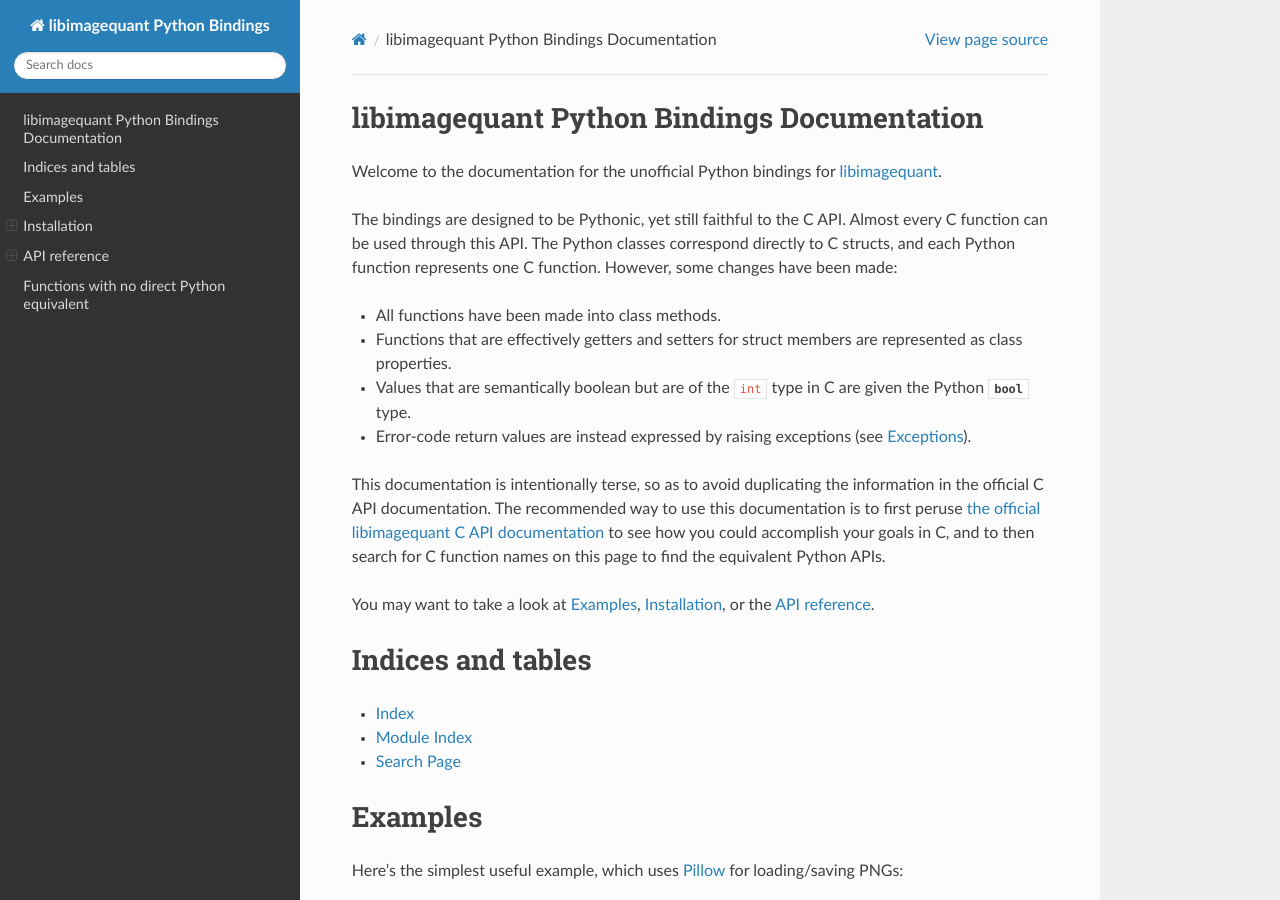
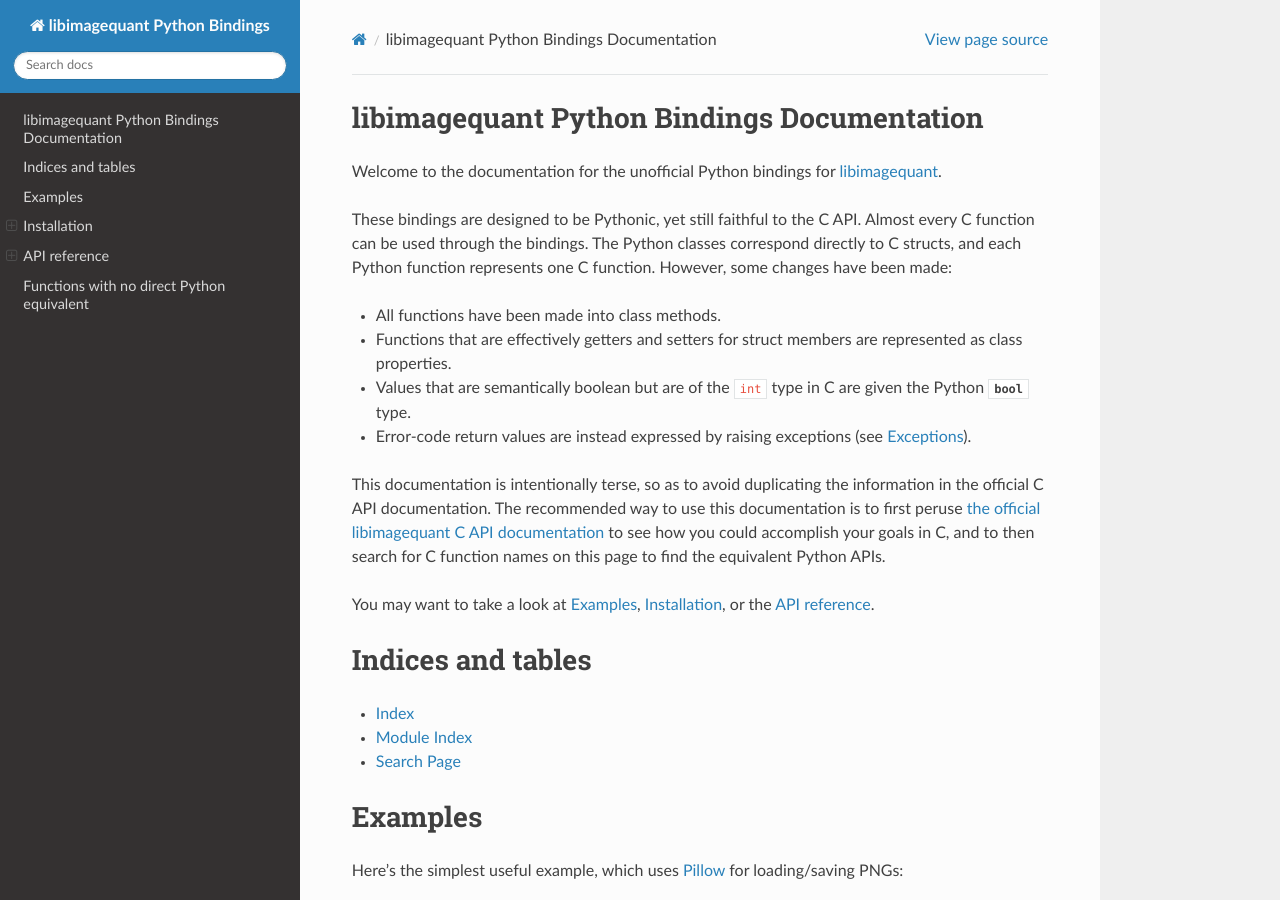
Before and after one commit to RoadrunnerWMC/libimagequant-python, a Sphinx documentation site: the page built from docs/source/index.rst, in a window 1280 px wide and 900 px high. Built offline with Sphinx 7.4.7 and the Read the Docs theme 2.0.0, drawn with Linux system fonts in a browser that asks for light colours.

Commit message:
Slight docs wording change

```diff
--- a/docs/source/index.rst
+++ b/docs/source/index.rst
@@ -8,8 +8,8 @@ libimagequant Python Bindings Documentation
 Welcome to the documentation for the unofficial Python bindings for
 `libimagequant <https://pngquant.org/lib/>`_.
 
-The bindings are designed to be Pythonic, yet still faithful to the C API.
-Almost every C function can be used through this API. The Python classes
+These bindings are designed to be Pythonic, yet still faithful to the C API.
+Almost every C function can be used through the bindings. The Python classes
 correspond directly to C structs, and each Python function represents one C
 function. However, some changes have been made:
 
```
